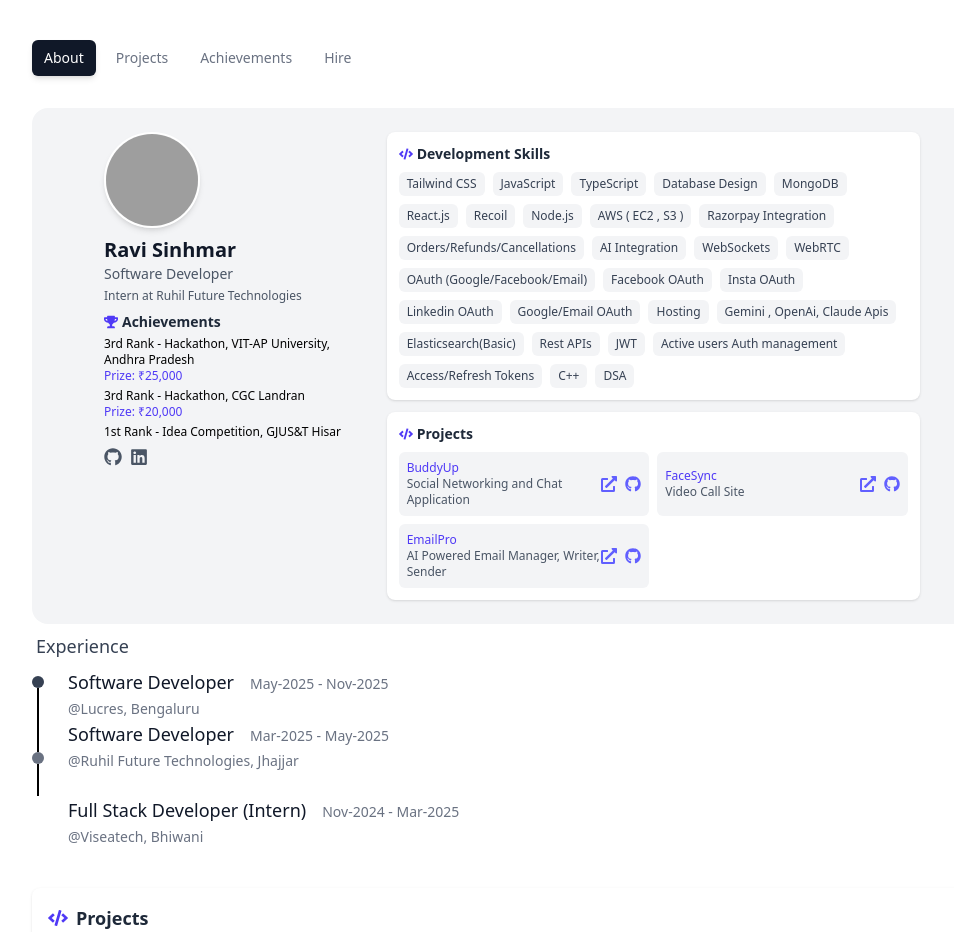
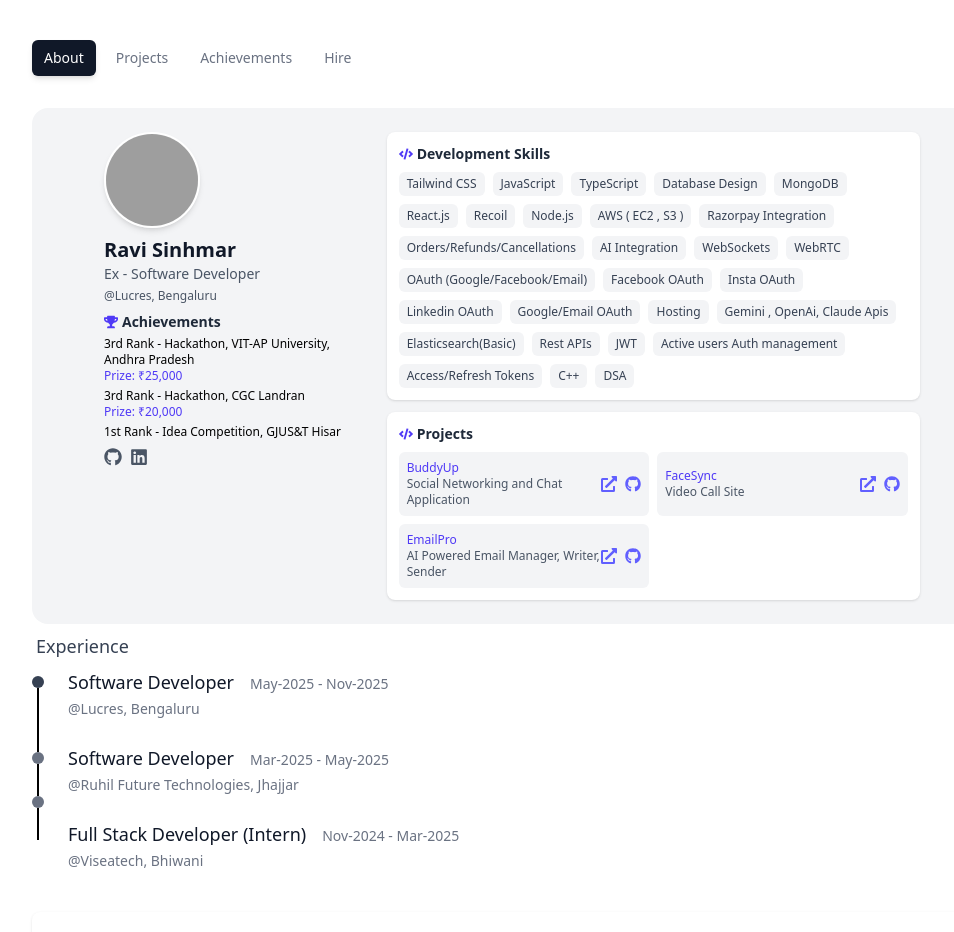
Before and after one commit to Ravi-Sinhmar/Portfolio, a React (Vite) app in the folder client/: page / in a window 1280 px wide. Shown: the top 932 px of the page, without its empty margins (128-1082 px from the left). Built offline with nearby package versions, Linux system fonts and the light colour scheme; grey boxes are pictures that could not be loaded.

Commit message:
Fixed some UI

```diff
--- a/client/src/Components/AboutSummary.jsx
+++ b/client/src/Components/AboutSummary.jsx
@@ -64,8 +64,8 @@ function AboutSummary() {
               alt="Ravi Sinhmar"
             />
             <h1 className="text-xl font-bold text-gray-900">Ravi Sinhmar</h1>
-            <h2 className="text-sm text-gray-600 mb-1">Software Developer</h2>
-            <p className="text-xs text-gray-600 mb-2">Intern at Ruhil Future Technologies</p>
+            <h2 className="text-sm text-gray-600 mb-1">Ex - Software Developer</h2>
+            <p className="text-xs text-gray-600 mb-2">@Lucres, Bengaluru</p>
 
             {/* Achievements */}
             <div className="mb-2">
--- a/client/src/Pages/About.jsx
+++ b/client/src/Pages/About.jsx
@@ -19,6 +19,8 @@ function Home() {
               <div className="relative left-1 z-0 ms-[1px] h-16 w-0 border"></div>
               <div className="z-10 w-3 h-3 bg-gray-500 rounded-full"></div>
               <div className="relative left-1 z-0 ms-[1px] h-8 w-0 border"></div>
+               <div className="z-10 w-3 h-3 bg-gray-500 rounded-full"></div>
+              <div className="relative left-1 z-0 ms-[1px] h-8 w-0 border"></div>
             </div>
 
             <div id="right" className="px-6">
@@ -30,7 +32,7 @@ function Home() {
                 <br />
                 <span className="text-sm text-gray-500">@Lucres, Bengaluru</span>
               </div>
-              <div className="">
+              <div className="pt-6">
                 <span className="text-lg text-gray-900">Software Developer</span>
                 <span className="px-3 ml-1 py-1  text-sm text-gray-500 rounded-md">
                   Mar-2025 - May-2025
```
